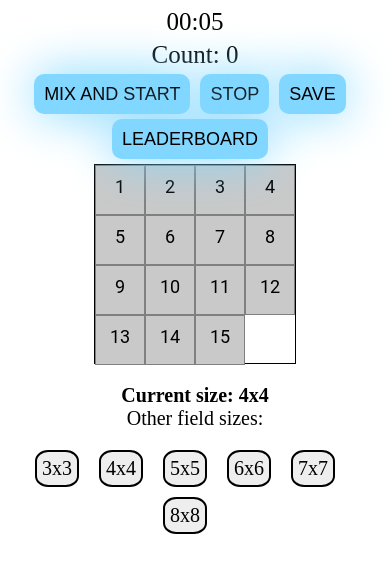
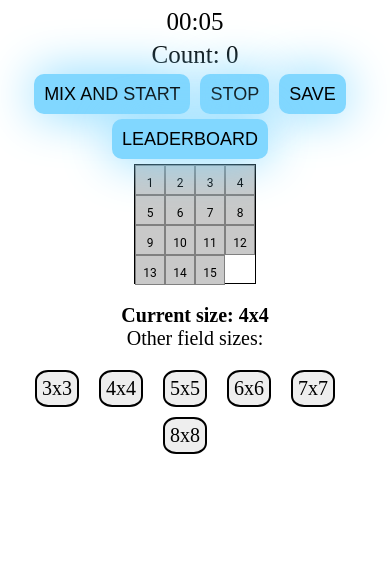
Before and after one commit to inq666/Gem-puzzle, a website: page index.html in a window 390 px wide. Drawn offline with Linux system fonts and the light colour scheme.

Commit message:
feat: add alert after save

```diff
--- a/script.js
+++ b/script.js
@@ -212,8 +212,8 @@ class Fifteen {
       this.box.style.height = `${this.size * 75}px`;
     }
     if (widthWindow < '600') {
-      this.box.style.width = `${this.size * 50 + 2}px`;
-      this.box.style.height = `${this.size * 50}px`;
+      this.box.style.width = `${this.size * 30 + 2}px`;
+      this.box.style.height = `${this.size * 30}px`;
     }
     if (widthWindow < '300') {
       this.box.style.width = `${this.size * 25 + 2}px`;
@@ -227,6 +227,7 @@ class Fifteen {
     localStorage.setItem('sec', this.sec);
     localStorage.setItem('size', this.size);
     localStorage.setItem('gameFieldArr', JSON.stringify(this.gameFieldArr));
+    setTimeout(() => alert( 'Your game has been saved!', 1000));
   }
 
   getTransform(div) {
--- a/style.css
+++ b/style.css
@@ -147,7 +147,7 @@ button:hover {
   display: block;
   margin: 200px auto;
 
-  font-size: 300%;
+  font-size: 200%;
   text-transform: uppercase;
 }
 
@@ -196,10 +196,10 @@ button:hover {
 
 @media (max-width: 601px) {
   #box > div {
-    width: 50px;
-    height: 50px;
+    width: 30px;
+    height: 30px;
     padding-top: 10px;
-    font-size: 18px;
+    font-size: 12px;
   }
 }
 
```
